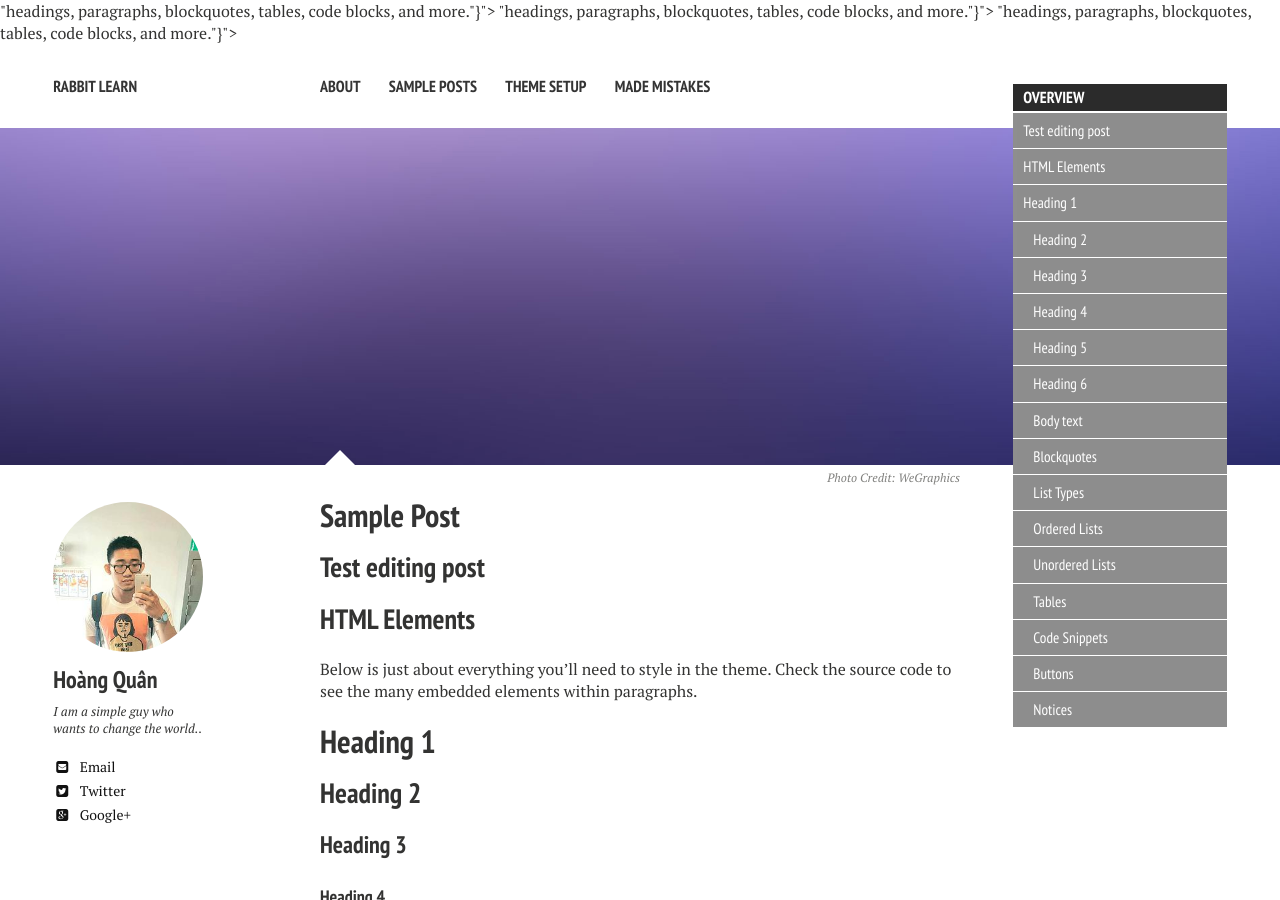
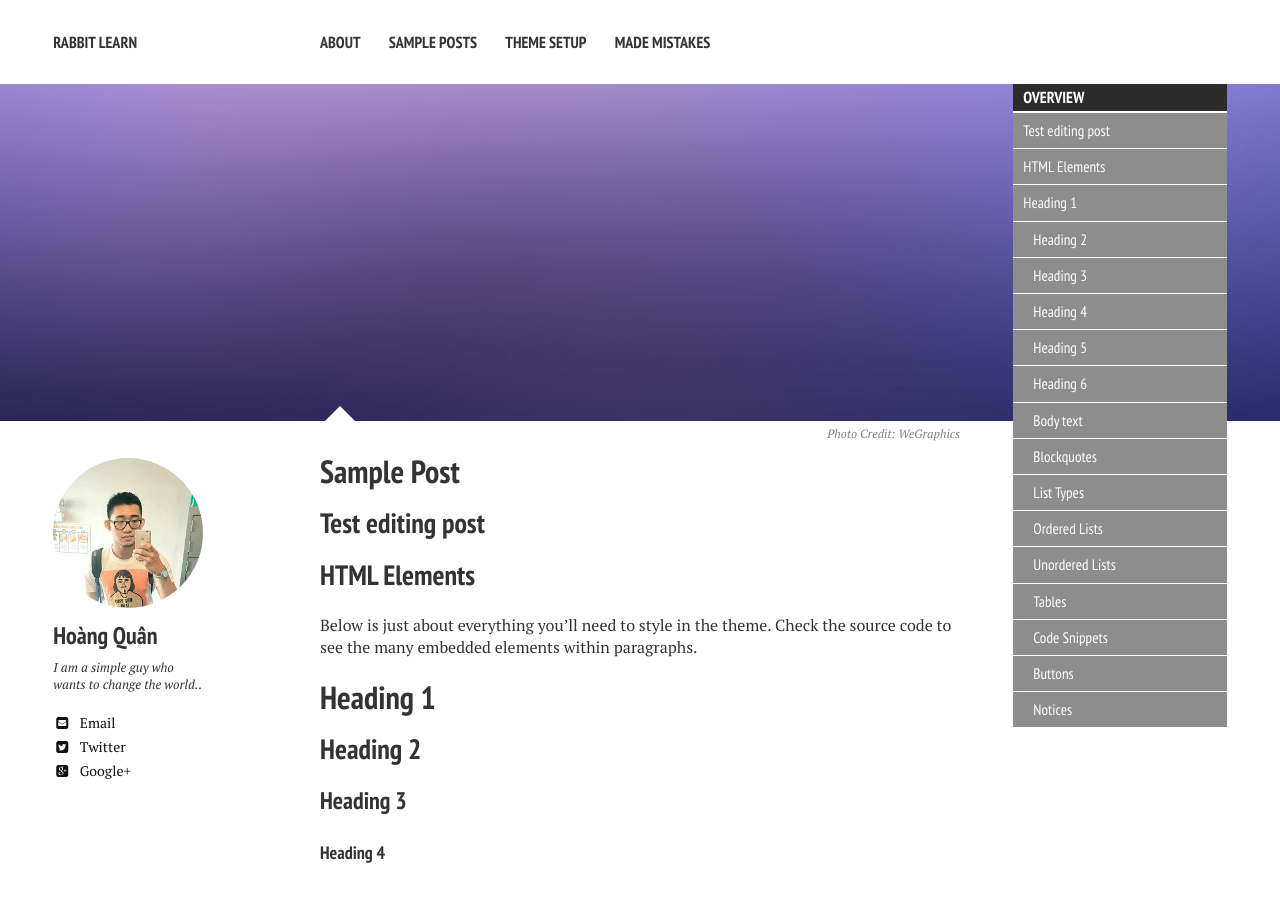
Before and after one commit to therabbitteam/therabbitteam.github.io, a Jekyll site: the page built from _posts/2015-10-28-sample-post.md, in a window 1280 px wide and 900 px high. Built offline with Jekyll 4.4.1, drawn with Linux system fonts in a browser that asks for light colours; nearby versions of some CDN libraries.

Commit message:
Updated 2015-10-28-sample-post.md

```diff
--- a/_posts/2015-10-28-sample-post.md
+++ b/_posts/2015-10-28-sample-post.md
@@ -1,10 +1,9 @@
 ---
-modified: 2013-05-31T00:00:00.000Z
 layout: post
+modified: {}
 author: hoang_quan
 title: Sample Post
-excerpt:
-  "Just about everything you&#x27;ll need to style in the theme": "headings, paragraphs, blockquotes, tables, code blocks, and more."
+excerpt: blabla
 tags:
   - intro
   - beginner
@@ -17,6 +16,7 @@ image:
   creditlink: "http://wegraphics.net/downloads/free-ultimate-blurred-background-pack/"
 published: true
 ---
+
 <section id="table-of-contents" class="toc">
   <header>
     <h3>Overview</h3>
```
